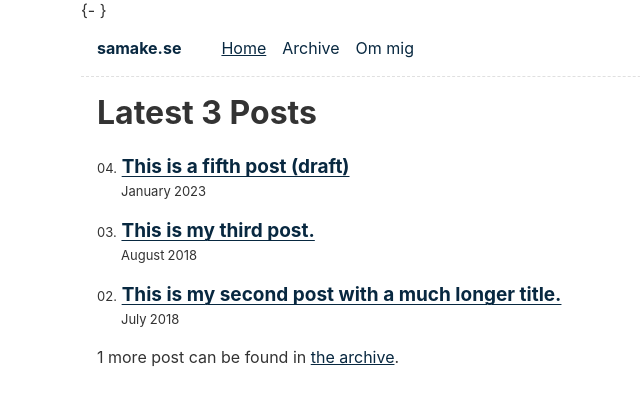
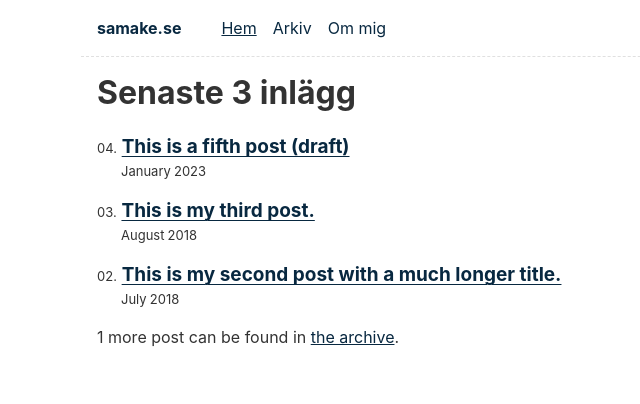
Before and after one commit to Sermuns/sermuns, an Eleventy site: page content/index.njk in a window 1280 px wide. Shown: the whole page, without its empty margins (239-879 px from the left). Built offline with nearby package versions, Linux system fonts and the light colour scheme; Eleventy itself is replaced by a stand-in of ours; files that its build step writes are made by us from their sources.

Commit message:
Now up and running!

```diff
--- a/_includes/layouts/base.njk
+++ b/_includes/layouts/base.njk
@@ -6,12 +6,8 @@
 		<title>{{ title or metadata.title }}</title>
 		<meta name="description" content="{{ description or metadata.description }}">
 
-		{#- Atom and JSON feeds included by default #}
-		{# <link rel="alternate" href="/feed/feed.xml" type="application/atom+xml" title="{{ metadata.title }}">
-		<link rel="alternate" href="/feed/feed.json" type="application/json" title="{{ metadata.title }}"> #}
-
 		{#- Uncomment this if you’d like folks to know that you used Eleventy to build your site!  #}
-		{- <meta name="generator" content="{{ eleventy.generator }}"> }
+		<meta name="generator" content="{{ eleventy.generator }}">
 
 		{#-
 		CSS bundles are provided via the `eleventy-plugin-bundle` plugin:
--- a/content/blog.njk
+++ b/content/blog.njk
@@ -1,10 +1,10 @@
 ---
 layout: layouts/home.njk
 eleventyNavigation:
-  key: Archive
+  key: Arkiv
   order: 2
 ---
-<h1>Archive</h1>
+<h1>Arkiv</h1>
 
 {% set postslist = collections.posts %}
 {% include "postslist.njk" %}
--- a/content/index.njk
+++ b/content/index.njk
@@ -1,13 +1,13 @@
 ---
 layout: layouts/home.njk
 eleventyNavigation:
-  key: Home
+  key: Hem
   order: 1
 numberOfLatestPostsToShow: 3
 ---
 {% set postsCount = collections.posts | length %}
 {% set latestPostsCount = postsCount | min(numberOfLatestPostsToShow) %}
-<h1>Latest {{ latestPostsCount }} Post{% if latestPostsCount != 1 %}s{% endif %}</h1>
+<h1>Senaste {{ latestPostsCount }} inlägg{% if latestPostsCount != 1 %}{% endif %}</h1>
 
 {% set postslist = collections.posts | head(-1 * numberOfLatestPostsToShow) %}
 {% set postslistCounter = postsCount %}
```
